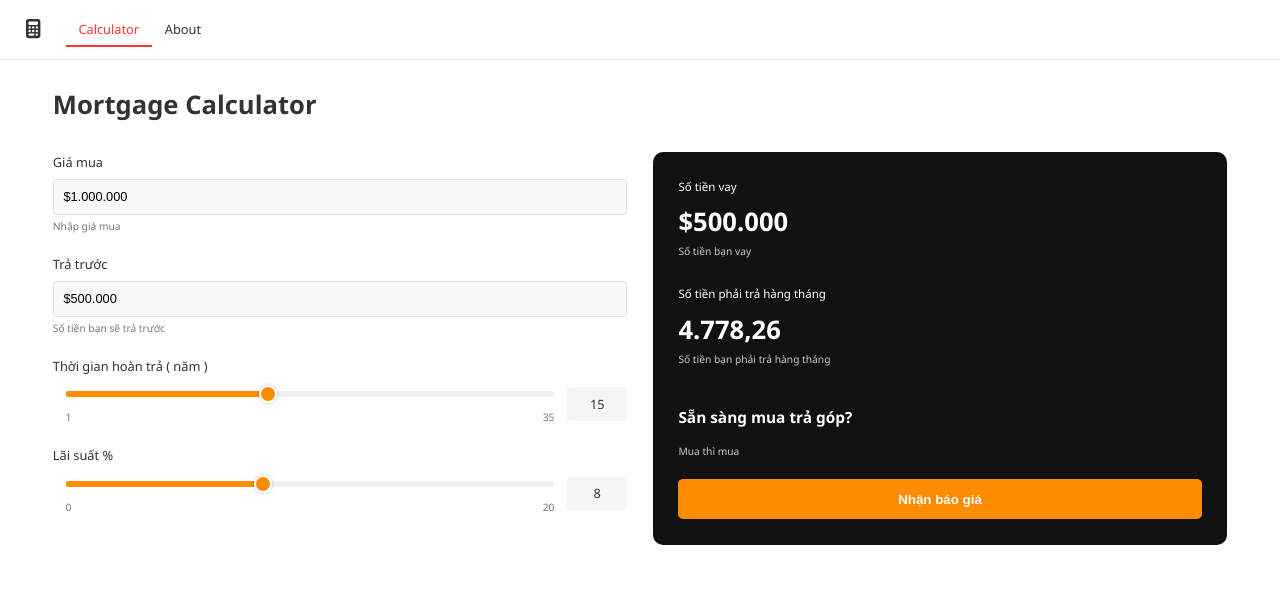
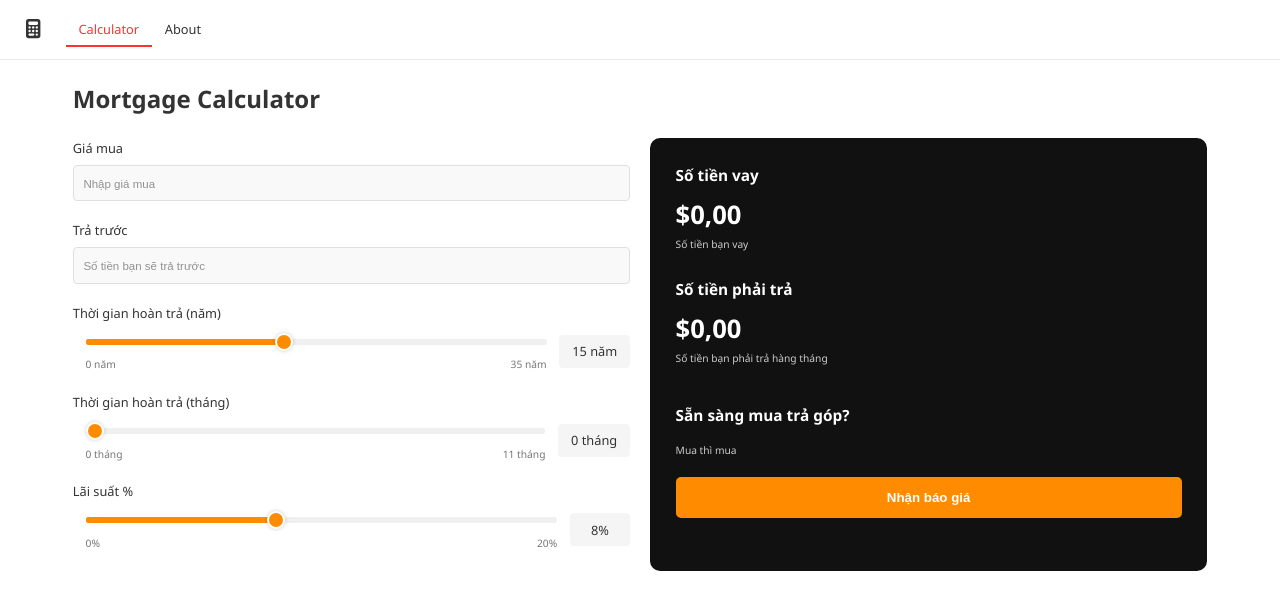
Before and after one commit to LeThanhTruc-2180604179/-CalculatorThanhTruc, a React (Create React App) app: page / in a window 1280 px wide. Shown: the top 610 px of the page. Built offline with nearby package versions, Linux system fonts and the light colour scheme.

Commit message:
Add basename to Router in App.js and update calculator components

```diff
--- a/src/components/Calculator/Calculator.jsx
+++ b/src/components/Calculator/Calculator.jsx
@@ -1,3 +1,4 @@
+// Calculator.jsx
 import React, { useState, useEffect } from 'react';
 import {
   CalculatorContainer,
@@ -5,7 +6,6 @@ import {
   CalculatorLayout,
   InputsSection,
   ResultsSection,
-
   ErrorMessage
 } from './Calculator.styles';
 import InputField from '../InputField/InputField';
@@ -18,24 +18,34 @@ import {
 } from '../../utils/calculator';
 
 const Calculator = () => {
-  // State for input values
-  const [purchasePrice, setPurchasePrice] = useState(1000000);
-  const [downPayment, setDownPayment] = useState(500000);
+  const [purchasePrice, setPurchasePrice] = useState('');
+  const [downPayment, setDownPayment] = useState('');
   const [repaymentYears, setRepaymentYears] = useState(15);
+  const [repaymentMonths, setRepaymentMonths] = useState(0);
   const [interestRate, setInterestRate] = useState(8);
-
-  // State for calculated values
   const [loanAmount, setLoanAmount] = useState(0);
   const [monthlyPayment, setMonthlyPayment] = useState(0);
-
-  // State for validation
   const [isValid, setIsValid] = useState(true);
   const [errorMessage, setErrorMessage] = useState('');
+  const [isPurchasePriceFocused, setIsPurchasePriceFocused] = useState(false);
+  const [isDownPaymentFocused, setIsDownPaymentFocused] = useState(false);
 
-  // Calculate results whenever inputs change
   useEffect(() => {
-    // Validate inputs
-    if (downPayment > purchasePrice) {
+    const purchasePriceNum = parseFloat(purchasePrice) || 0;
+    const downPaymentNum = parseFloat(downPayment) || 0;
+    const totalRepaymentMonths = (repaymentYears * 12) + repaymentMonths;
+
+    // Điều kiện 1: Nếu "Trả trước" có giá trị nhưng "Giá mua" rỗng
+    if (purchasePriceNum === 0 && downPaymentNum > 0) {
+      setIsValid(false);
+      setErrorMessage('Bạn chưa nhập giá mua để tính toán');
+      setLoanAmount(null);
+      setMonthlyPayment(null);
+      return;
+    }
+
+    // Điều kiện 2: Nếu "Trả trước" lớn hơn "Giá mua"
+    if (downPaymentNum > purchasePriceNum && purchasePriceNum !== 0) {
       setIsValid(false);
       setErrorMessage('Số tiền trả trước không được lớn hơn giá mua');
       setLoanAmount(null);
@@ -46,36 +56,90 @@ const Calculator = () => {
     setIsValid(true);
     setErrorMessage('');
 
-    const calculatedLoanAmount = calculateLoanAmount(purchasePrice, downPayment);
+    const calculatedLoanAmount = calculateLoanAmount(purchasePriceNum, downPaymentNum);
     setLoanAmount(calculatedLoanAmount);
 
-    const calculatedMonthlyPayment = calculateMonthlyPayment(
-      calculatedLoanAmount,
-      interestRate,
-      repaymentYears
-    );
-    setMonthlyPayment(calculatedMonthlyPayment);
-  }, [purchasePrice, downPayment, repaymentYears, interestRate]);
+    // Điều kiện 3: Nếu cả "Giá mua" và "Trả trước" có giá trị, nhưng "Thời gian hoàn trả" = 0
+    if (purchasePriceNum > 0 && downPaymentNum >= 0 && totalRepaymentMonths === 0) {
+      setMonthlyPayment(null); // Đặt monthlyPayment thành null để hiển thị "—"
+    } else {
+      const calculatedMonthlyPayment = calculateMonthlyPayment(
+        calculatedLoanAmount,
+        interestRate,
+        totalRepaymentMonths
+      );
+      setMonthlyPayment(calculatedMonthlyPayment);
+    }
+  }, [purchasePrice, downPayment, repaymentYears, repaymentMonths, interestRate]);
 
   const handlePurchasePriceChange = (e) => {
-    let value = e.target.value.replace(/[^\d]/g, '');
-    if (value.length > 17) value = value.slice(0, 17); // Giới hạn 17 chữ số
-    setPurchasePrice(value ? Number(value) : 0);
+    let value = e.target.value.replace(/[^0-9.]/g, '');
+    const digitsOnly = value.replace('.', '');
+    if (digitsOnly.length > 17) {
+      value = value.slice(0, value.indexOf('.') >= 0 ? 18 : 17);
+    }
+    const parts = value.split('.');
+    if (parts.length > 2) value = `${parts[0]}.${parts[1]}`;
+    if (parts[1] && parts[1].length > 2) value = `${parts[0]}.${parts[1].slice(0, 2)}`;
+    setPurchasePrice(value);
+  };
+
+  const handlePurchasePriceBlur = () => {
+    if (!purchasePrice) {
+      setIsPurchasePriceFocused(false);
+      return;
+    }
+    const num = parseFloat(purchasePrice);
+    if (isNaN(num)) {
+      setPurchasePrice('');
+    } else {
+      setPurchasePrice(num.toFixed(2));
+    }
+    setIsPurchasePriceFocused(false);
+  };
+
+  const handlePurchasePriceFocus = () => {
+    setIsPurchasePriceFocused(true);
   };
 
   const handleDownPaymentChange = (e) => {
-    let value = e.target.value.replace(/[^\d]/g, '');
-    if (value.length > 17) value = value.slice(0, 17); // Giới hạn 17 chữ số
-    setDownPayment(value ? Number(value) : 0);
+    let value = e.target.value.replace(/[^0-9.]/g, '');
+    const digitsOnly = value.replace('.', '');
+    if (digitsOnly.length > 17) {
+      value = value.slice(0, value.indexOf('.') >= 0 ? 18 : 17);
+    }
+    const parts = value.split('.');
+    if (parts.length > 2) value = `${parts[0]}.${parts[1]}`;
+    if (parts[1] && parts[1].length > 2) value = `${parts[0]}.${parts[1].slice(0, 2)}`;
+    setDownPayment(value);
   };
 
+  const handleDownPaymentBlur = () => {
+    if (!downPayment) {
+      setIsDownPaymentFocused(false);
+      return;
+    }
+    const num = parseFloat(downPayment);
+    if (isNaN(num)) {
+      setDownPayment('');
+    } else {
+      setDownPayment(num.toFixed(2));
+    }
+    setIsDownPaymentFocused(false);
+  };
 
-  // Handler for repayment years slider
+  const handleDownPaymentFocus = () => {
+    setIsDownPaymentFocused(true);
+  };
+
   const handleRepaymentYearsChange = (e) => {
     setRepaymentYears(Number(e.target.value));
   };
 
-  // Handler for interest rate slider
+  const handleRepaymentMonthsChange = (e) => {
+    setRepaymentMonths(Number(e.target.value));
+  };
+
   const handleInterestRateChange = (e) => {
     setInterestRate(Number(e.target.value));
   };
@@ -87,40 +151,59 @@ const Calculator = () => {
         <InputsSection>
           <InputField
             label="Giá mua"
-            value={`$${formatCurrency(purchasePrice)}`}
+            value={
+              purchasePrice === ''
+                ? ''
+                : isPurchasePriceFocused
+                ? purchasePrice
+                : `$${formatCurrency(parseFloat(purchasePrice), 2)}`
+            }
             onChange={handlePurchasePriceChange}
+            onBlur={handlePurchasePriceBlur}
+            onFocus={handlePurchasePriceFocus}
             note="Nhập giá mua"
           />
-
           <InputField
             label="Trả trước"
-            value={`$${formatCurrency(downPayment)}`}
+            value={
+              downPayment === ''
+                ? ''
+                : isDownPaymentFocused
+                ? downPayment
+                : `$${formatCurrency(parseFloat(downPayment), 2)}`
+            }
             onChange={handleDownPaymentChange}
+            onBlur={handleDownPaymentBlur}
+            onFocus={handleDownPaymentFocus}
             note="Số tiền bạn sẽ trả trước"
             error={!isValid}
           />
-
           {!isValid && <ErrorMessage>{errorMessage}</ErrorMessage>}
-
           <Slider
-            label="Thời gian hoàn trả ( năm )"
-            min={1}
+            label="Thời gian hoàn trả (năm)"
+            min={0}
             max={35}
             value={repaymentYears}
             onChange={handleRepaymentYearsChange}
-
+            type="years"
           />
-
+          <Slider
+            label="Thời gian hoàn trả (tháng)"
+            min={0}
+            max={11}
+            value={repaymentMonths}
+            onChange={handleRepaymentMonthsChange}
+            type="months"
+          />
           <Slider
             label="Lãi suất %"
             min={0}
             max={20}
             value={interestRate}
             onChange={handleInterestRateChange}
-
+            type="percentage"
           />
         </InputsSection>
-
         <ResultsSection>
           <ResultCard
             loanAmount={loanAmount}
--- a/src/components/Calculator/Calculator.styles.js
+++ b/src/components/Calculator/Calculator.styles.js
@@ -1,44 +1,30 @@
+// Calculator.styles.js
 import styled from 'styled-components';
 
 export const CalculatorContainer = styled.div`
-  padding: 2rem 0;
+  padding: 20px;
 `;
 
-
-export const ErrorMessage = styled.div`
-  color: #ff3333;
-  margin-top: -0.5rem;
-  margin-bottom: 1rem;
-  font-size: 0.8rem;
-`;
 export const Title = styled.h1`
-  margin-bottom: 2rem;
-  font-weight: bold;
-  font-size: 2rem;
+  font-size: 24px;
+  margin-bottom: 20px;
 `;
 
 export const CalculatorLayout = styled.div`
-  display: grid;
-  grid-template-columns: 1fr 1fr;
-  gap: 2rem;
-
-  @media (max-width: 768px) {
-    grid-template-columns: 1fr;
-  }
+  display: flex;
+  gap: 20px;
 `;
 
 export const InputsSection = styled.div`
-  display: flex;
-  flex-direction: column;
+  flex: 1;
 `;
 
-export const ResultsSection = styled.div``;
+export const ResultsSection = styled.div`
+  flex: 1;
+`;
 
-export const NumberInput = styled.input`
-  width: 100%;
-  padding: 0.75rem;
-  border: 1px solid #e0e0e0;
-  border-radius: 4px;
-  background-color: #f9f9f9;
-  font-size: 1rem;
+export const ErrorMessage = styled.div`
+  color: red;
+  font-size: 14px;
+  margin-top: 4px;
 `;
--- a/src/components/InputField/InputField.jsx
+++ b/src/components/InputField/InputField.jsx
@@ -1,12 +1,19 @@
+// InputField.jsx
 import React from 'react';
-import { InputContainer, Label, Input, Note } from './InputField.styles';
+import { InputContainer, Label, Input } from './InputField.styles';
 
-const InputField = ({ label, value, onChange, note, error }) => {
+const InputField = ({ label, value, onChange, note, error, onBlur, onFocus }) => {
   return (
     <InputContainer>
       <Label>{label}</Label>
-      <Input value={value} onChange={onChange} error={error} />
-      {note && <Note>{note}</Note>}
+      <Input
+        value={value}
+        onChange={onChange}
+        onBlur={onBlur}
+        onFocus={onFocus}
+        error={error}
+        placeholder={note}
+      />
     </InputContainer>
   );
 };
--- a/src/components/InputField/InputField.styles.js
+++ b/src/components/InputField/InputField.styles.js
@@ -1,3 +1,4 @@
+// InputField.styles.js
 import styled from 'styled-components';
 
 export const InputContainer = styled.div`
@@ -13,20 +14,19 @@ export const Label = styled.label`
 export const Input = styled.input`
   width: 100%;
   padding: 0.75rem;
-  border: 1px solid ${props => props.error ? '#ff3333' : '#e0e0e0'};
+  border: 1px solid ${props => (props.error ? '#ff3333' : '#e0e0e0')};
   border-radius: 4px;
   background-color: #f9f9f9;
   font-size: 1rem;
 
   &:focus {
     outline: none;
-    border-color: ${props => props.error ? '#ff3333' : '#ff8c00'};
+    border-color: ${props => (props.error ? '#ff3333' : '#ff8c00')};
+  }
+
+  &::placeholder {
+    color: #777;
+    font-size: 0.9rem;
+    opacity: 0.8;
   }
 `;
-
-export const Note = styled.span`
-  display: block;
-  margin-top: 0.25rem;
-  font-size: 0.8rem;
-  color: #777;
-`;
--- a/src/components/ResultCard/ResultCard.jsx
+++ b/src/components/ResultCard/ResultCard.jsx
@@ -1,3 +1,4 @@
+// ResultCard.jsx
 import React from 'react';
 import {
   CardContainer,
@@ -22,7 +23,7 @@ const ResultCard = ({ loanAmount, monthlyPayment, isValid }) => {
         <LoanAmount>
           <AmountLabel>Số tiền vay</AmountLabel>
           {isValid ? (
-            <Amount>${formatCurrency(loanAmount)}</Amount>
+            <Amount>${formatCurrency(loanAmount, 2)}</Amount>
           ) : (
             <InvalidAmount>—</InvalidAmount>
           )}
@@ -32,9 +33,13 @@ const ResultCard = ({ loanAmount, monthlyPayment, isValid }) => {
 
       <CardSection>
         <MonthlyPayment>
-          <AmountLabel>Số tiền phải trả hàng tháng</AmountLabel>
+          <AmountLabel>Số tiền phải trả</AmountLabel>
           {isValid ? (
-            <Amount>{formatCurrency(monthlyPayment, 2)}</Amount>
+            monthlyPayment !== null ? (
+              <Amount>${formatCurrency(monthlyPayment, 2)}</Amount>
+            ) : (
+              <InvalidAmount>—</InvalidAmount>
+            )
           ) : (
             <InvalidAmount>—</InvalidAmount>
           )}
@@ -44,9 +49,7 @@ const ResultCard = ({ loanAmount, monthlyPayment, isValid }) => {
 
       <CTASection>
         <CTAPrompt>Sẵn sàng mua trả góp?</CTAPrompt>
-        <CTAText>
-          Mua thì mua
-        </CTAText>
+        <CTAText>Mua thì mua</CTAText>
         <CTAButton>Nhận báo giá</CTAButton>
       </CTASection>
     </CardContainer>
--- a/src/components/ResultCard/ResultCard.styles.js
+++ b/src/components/ResultCard/ResultCard.styles.js
@@ -17,7 +17,8 @@ export const LoanAmount = styled.div`
 `;
 
 export const AmountLabel = styled.div`
-  font-size: 0.9rem;
+  font-size: 1.2rem; /* Updated to match CTAPrompt */
+  font-weight: bold; /* Already added for bold */
   margin-bottom: 0.5rem;
 `;
 
@@ -50,10 +51,12 @@ export const CTAText = styled.div`
   color: #ccc;
   margin-bottom: 1.5rem;
 `;
+
 export const InvalidAmount = styled.div`
   font-size: 2rem;
   font-weight: bold;
 `;
+
 export const CTAButton = styled.button`
   width: 100%;
   padding: 1rem;
@@ -67,5 +70,4 @@ export const CTAButton = styled.button`
   &:hover {
     background-color: #e67e00;
   }
-
 `;
--- a/src/components/Slider/Slider.jsx
+++ b/src/components/Slider/Slider.jsx
@@ -1,3 +1,4 @@
+// Slider.jsx
 import React, { useRef, useEffect } from 'react';
 import {
   SliderContainer,
@@ -11,17 +12,31 @@ import {
   CurrentValueBox
 } from './Slider.styles';
 
-const Slider = ({ label, min, max, value, onChange, unit }) => {
+const Slider = ({ label, min, max, value, onChange, unit, type = 'time' }) => {
   const rangeRef = useRef(null);
 
-  // Tính phần trăm tiến trình và gán vào biến CSS --range-progress
   useEffect(() => {
     if (rangeRef.current) {
       const percentage = ((value - min) / (max - min)) * 100;
-      // Gán biến CSS --range-progress = "xx%"
       rangeRef.current.style.setProperty('--range-progress', `${percentage}%`);
     }
   }, [value, min, max]);
+
+  // Hiển thị giá trị dựa trên type
+  let displayValue, minLabel, maxLabel;
+  if (type === 'years') {
+    displayValue = `${value} năm`;
+    minLabel = `${min} năm`;
+    maxLabel = `${max} năm`;
+  } else if (type === 'months') {
+    displayValue = `${value} tháng`;
+    minLabel = `${min} tháng`;
+    maxLabel = `${max} tháng`;
+  } else if (type === 'percentage') {
+    displayValue = `${value}%`;
+    minLabel = `${min}%`;
+    maxLabel = `${max}%`;
+  }
 
   return (
     <SliderContainer>
@@ -38,11 +53,11 @@ const Slider = ({ label, min, max, value, onChange, unit }) => {
             onChange={onChange}
           />
           <RangeLabels>
-            <RangeLabel>{min}</RangeLabel>
-            <RangeLabel>{max}</RangeLabel>
+            <RangeLabel>{minLabel}</RangeLabel>
+            <RangeLabel>{maxLabel}</RangeLabel>
           </RangeLabels>
         </RangeContainer>
-        <CurrentValueBox>{value}</CurrentValueBox>
+        <CurrentValueBox>{displayValue}</CurrentValueBox>
       </SliderWrapper>
     </SliderContainer>
   );
--- a/src/utils/calculator.js
+++ b/src/utils/calculator.js
@@ -1,16 +1,19 @@
-// Hàm tính số tiền vay (Loan Amount)
+// calculator.js
 export const calculateLoanAmount = (purchasePrice, downPayment) => {
   return purchasePrice - downPayment;
 };
 
-  // Hàm tính số tiền trả hàng tháng (Monthly Payment)
+export const calculateMonthlyPayment = (loanAmount, interestRate, months) => {
+  const principal = loanAmount;
 
-  export const calculateMonthlyPayment = (loanAmount, interestRate, years) => {
-    const principal = loanAmount;
+  if (interestRate === 0) {
+    return months > 0 ? principal / months : 0;
+  }
+
   const monthlyRate = interestRate / 100 / 12;
-    const numberOfPayments = years * 12;
+  const numberOfPayments = months;
 
-    if (principal <= 0 || monthlyRate <= 0 || numberOfPayments <= 0) {
+  if (principal <= 0 || numberOfPayments <= 0) {
     return 0;
   }
 
@@ -21,7 +24,6 @@ export const calculateLoanAmount = (purchasePrice, downPayment) => {
   return monthlyPayment;
 };
 
-
 export const formatCurrency = (amount, decimalPlaces = 0) => {
   return new Intl.NumberFormat('vi-VN', {
     minimumFractionDigits: decimalPlaces,
```
Also changed, not shown: src/App.js (line endings or trailing spaces). Lines whose indentation alone changed are shown as unchanged.
